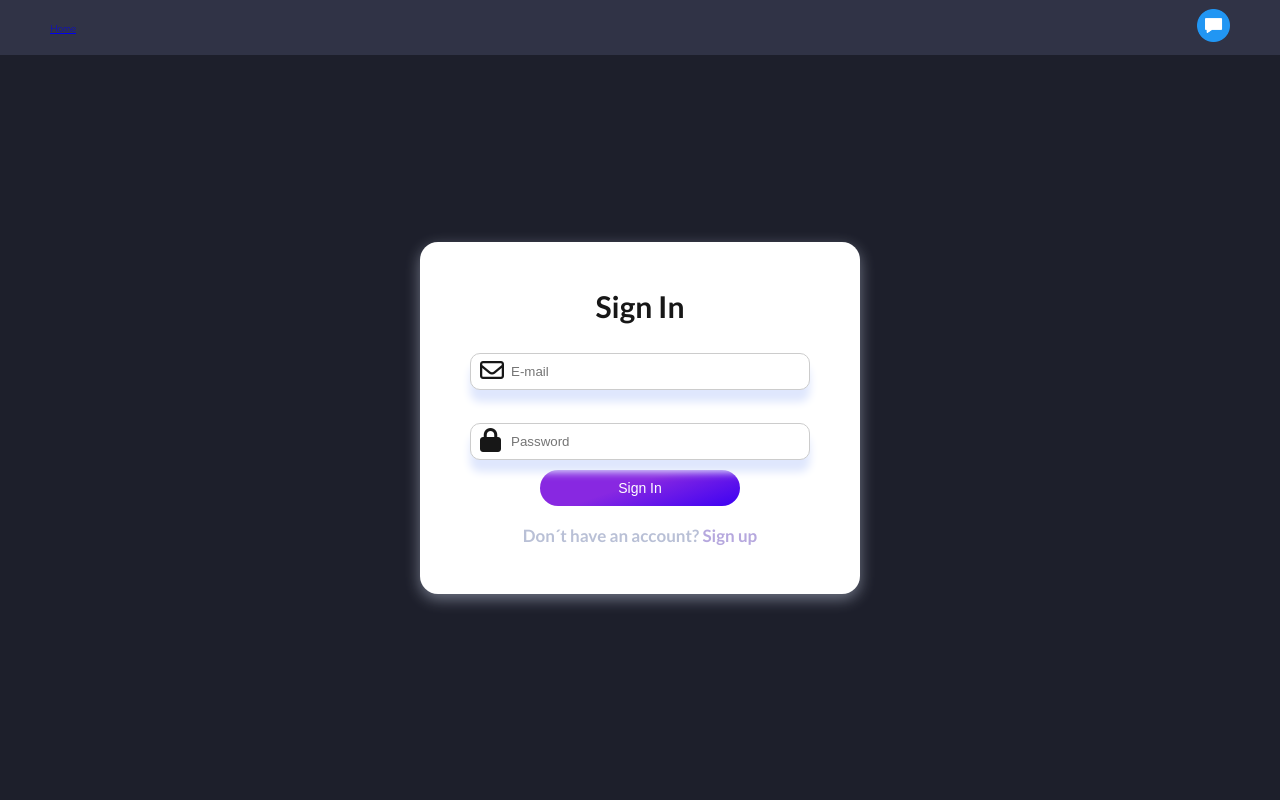
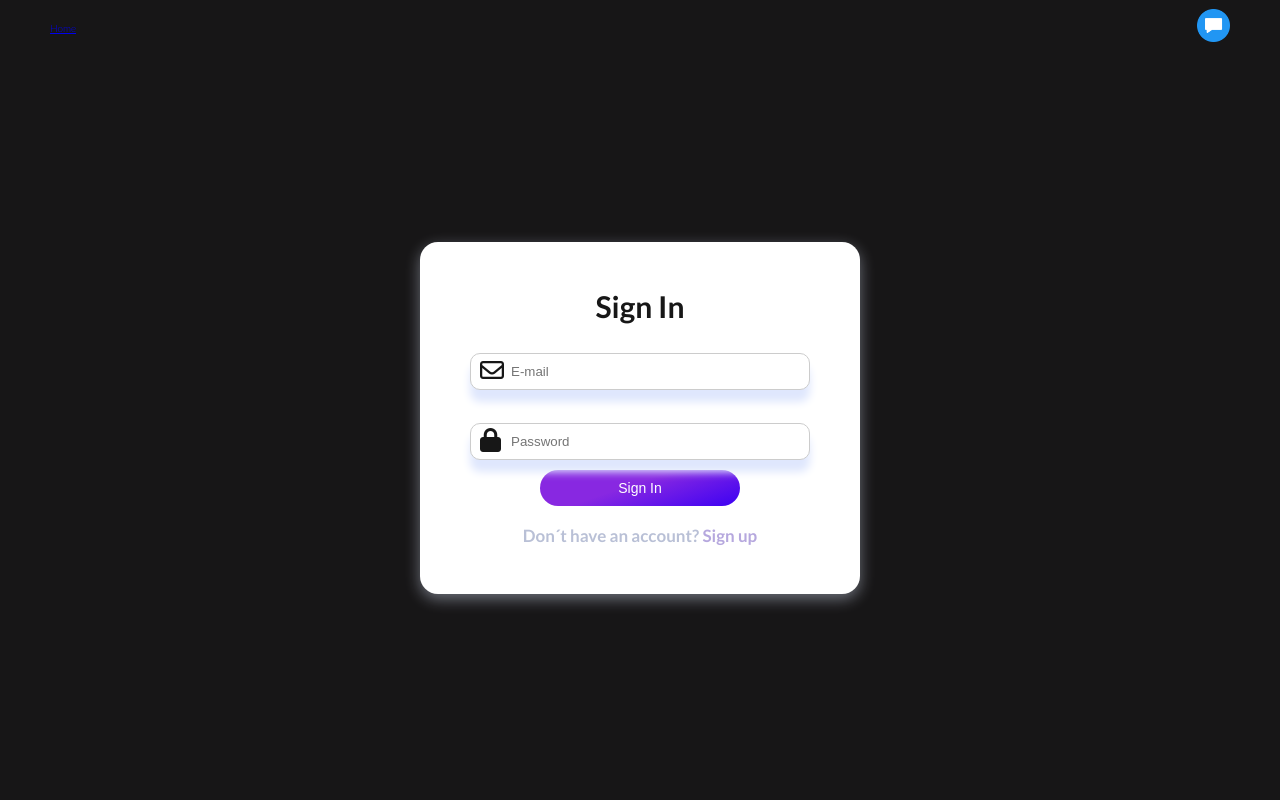
Before and after one commit to KaiqueFj/Super-chat, a Node server app: page /login in a window 1280 px wide. Run offline with Node 20, Linux system fonts and the light colour scheme; some libraries are stand-ins or nearby versions.

Commit message:
style: changed the colors of the whole application and applied the usage of var to better handle the colors and added icons instead of images on buttons

```diff
--- a/public/styles/styles.css
+++ b/public/styles/styles.css
@@ -2,6 +2,20 @@
 
 :root {
   --section-rotate: 9vw;
+  --main-color: #171617;
+  --border-chat-bgColor: #e9e3d5;
+  --chat-leftMenu-bgColor: #1f1f1f;
+  --chat-leftMenu-users-hover-color: #515151;
+  --chat-leftMenu-users-name-color: #dfe7fd;
+  --chat-leftMenu-users-message-color: #d2d2d2;
+  --chat-selected-users-background-color: #2c2c2c;
+  --chat-selected-users-background-input-color: #515151;
+  --chat-container-background-color: #171617;
+  --chat-container-messages-background-color: #1e7ac2;
+  --chat-container-messages-ownerFalse-background-color: #2c2c2c;
+  --chat-container-messages-text-color: #e6ecff;
+  --chat-container-messages-createdAt-color: #d2d2d2;
+  --chat-input-send-messages-background-color: #1f1f1f;
 }
 
 *,
@@ -14,7 +28,7 @@
 }
 
 html {
-  background-color: #1d1f2b;
+  background-color: var(--main-color);
   font-size: 62.5%;
   -webkit-box-sizing: border-box;
   box-sizing: border-box;
@@ -40,7 +54,7 @@ body {
 /* Header */
 
 .header {
-  background-color: #303346;
+  background-color: var(--main-color);
   padding: 0 5rem;
   height: 5.5rem;
   position: relative;
@@ -94,7 +108,7 @@ body {
 .footer {
   padding: 1rem;
   font-size: 1.4rem;
-  background-color: #1d1f2b;
+  background-color: var(--main-color);
   display: grid;
   grid-template-columns: auto auto;
   grid-row-gap: 0.75rem;
--- a/views/overview.pug
+++ b/views/overview.pug
@@ -37,6 +37,7 @@ block content
           form.searchForm(action="")
             input.searchInput.hidden(type="text"  placeholder="Search messages...")
             button.searchTextInChatBtn(type="submit")
+              i.fa-solid.fa-magnifying-glass
 
 
       .messagesContainer
@@ -48,3 +49,4 @@ block content
           .inputbox
             input.inputMessage(placeholder="Message")
             button(type="submit")
+              i.fa-regular.fa-paper-plane
```
Also changed, not shown: public/styles/overview/styles.css (+40 -36 lines).
